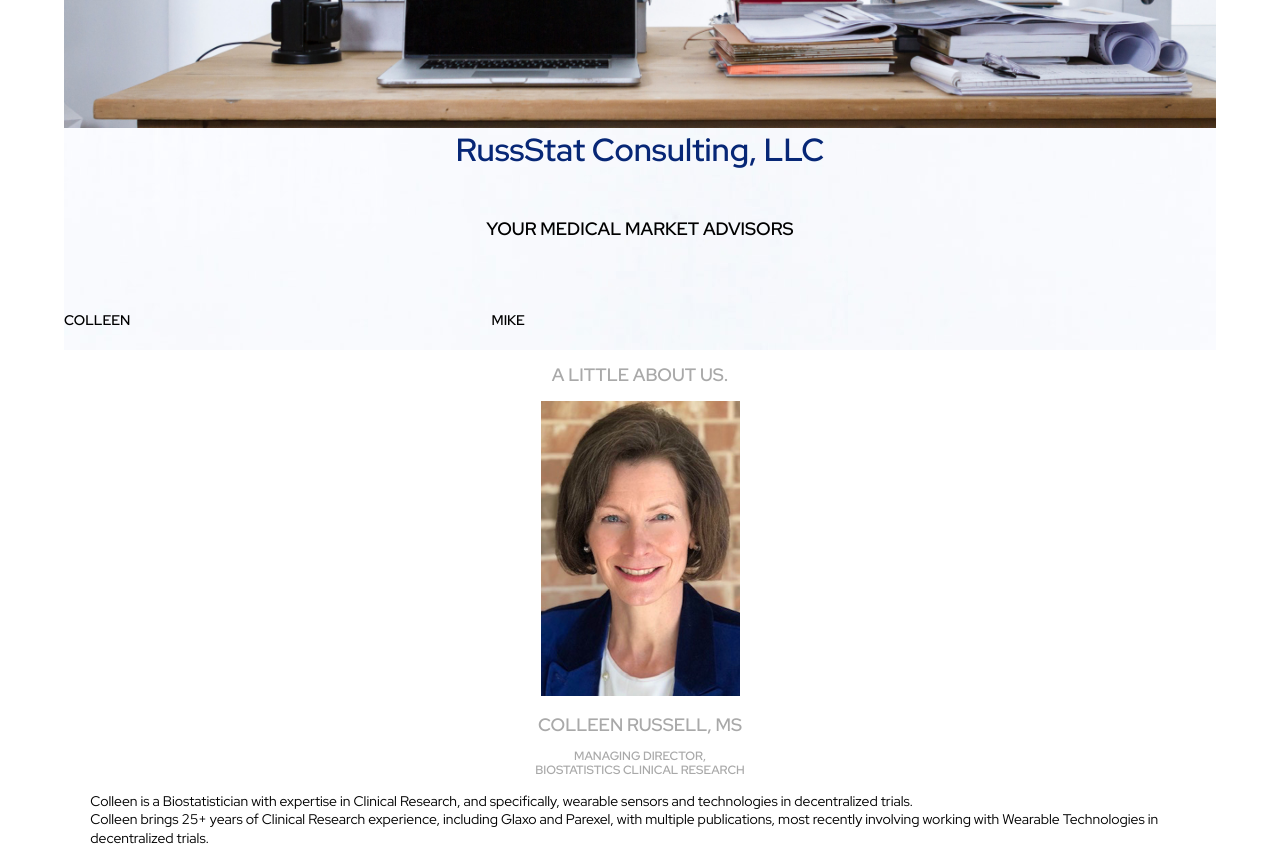
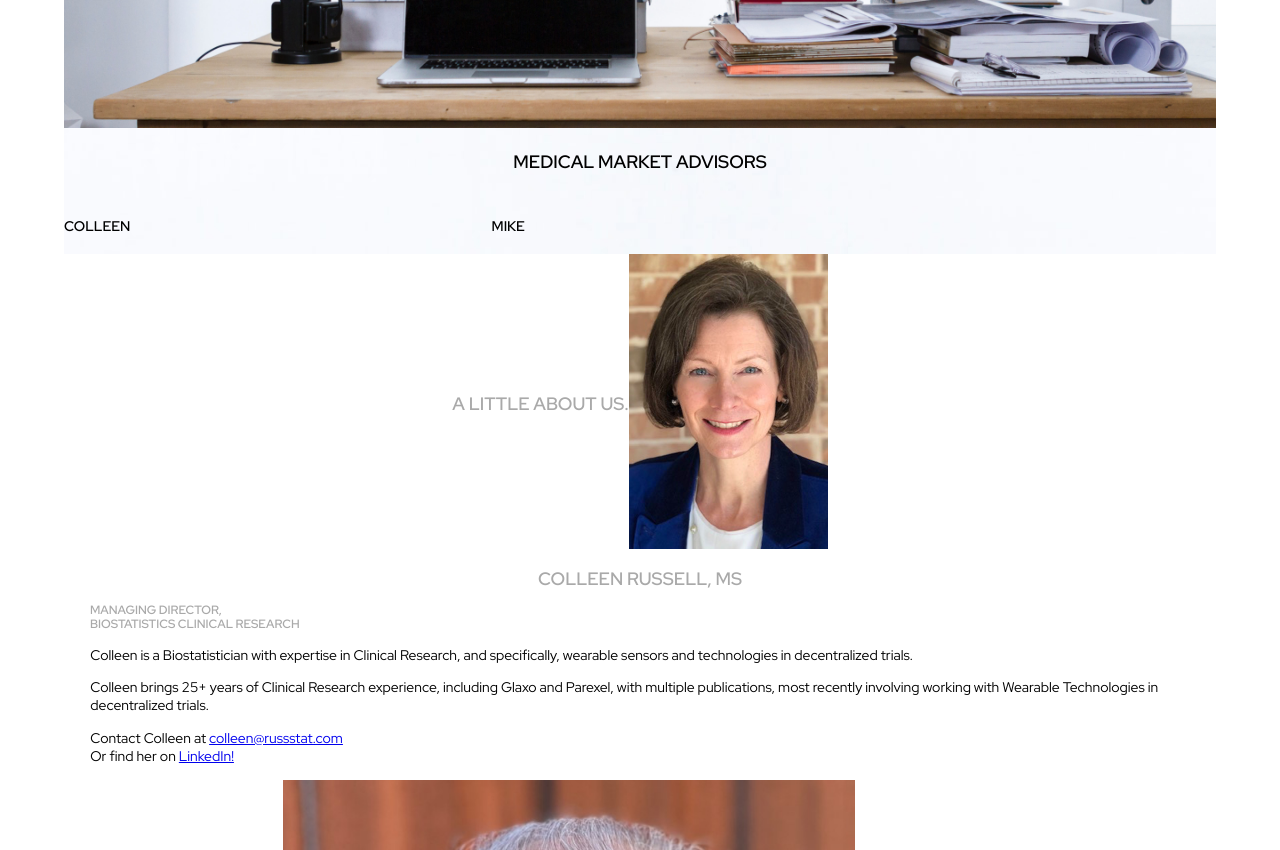
Before and after one commit to Madie-F/RussStat-Consulting, a website built with Parcel: page index.html in a window 1280 px wide. Shown: the part 640-1490 px from the top of the page. Built offline with nearby package versions, Linux system fonts and the light colour scheme; files whose address does not match are found by name; a web font is replaced by a local one.

Commit message:
Corrected fonts & headers

```diff
--- a/css/main.css
+++ b/css/main.css
@@ -33,6 +33,7 @@
 	color: #072776;
 	font-size: 1.75em;
 	width: 100%;
+	font-weight: bolder;
 }
 
 h2 {
@@ -47,13 +48,15 @@
 	color: darkgrey;
 	font-size: .75em;
 	text-transform: uppercase;
-	text-align: center;
+	text-align: left;
+	padding-left: 26px;
 }
 
 p {
 	font-size: .875em;
 	line-height: 1.3125em;
 	padding: 0 1.875em;
+	text-align: left;
 }
 
 /*The widths are in a percentage!*/
@@ -68,24 +71,24 @@
 	background-position: 50%;
 }
 header h1 {
+	font-family: 'Staatliches',;
 	margin: 0;
 	padding: 15px 10px;
 	width: 100%;
 }
 header h2 {
 	margin: 0;
-	padding: 20px 20px 20px 20px;
 	width: 100%;
 	text-align: center;
 }
 header nav {
 	margin: 0;
-	padding: 12px 0;
+	padding: 10px 0;
 	width: 100%;
 }
 header nav ul {
 	margin: 0;
-	padding: 0;
+	padding: 5px 0 0 0;
 }
 header nav ul li{
 	text-transform: uppercase;
@@ -110,7 +113,7 @@
 }
 .main-title h2 {
 	text-align: center;
-	padding: 50px 0;
+	padding: 20px 0;
 	color: black;
 }
 .main-image img {
@@ -123,10 +126,10 @@
 	background-size: cover;
 	position: relative;
 }
-.hero-text h2{
+.hero-text h1{
 	text-align: center;
 	position:absolute;
-	top: 20%;
+	top: 10%;
 	left: 50%;
 	transform: translate(-50%, -50%);
 }
@@ -140,12 +143,12 @@
 }
 
 .colleen-contact-img img{
-	height: auto;
+	height:auto;
 	max-width: 100%;
 }
 .mike-contact-img img {
 	height: auto;
-	max-width: 90%;
+	max-width: 80%;
 }
 
 /*The widths are in a percentage!*/
--- a/index.html
+++ b/index.html
@@ -10,6 +10,9 @@
   <link rel="preconnect" href="https://fonts.googleapis.com">
   <link rel="preconnect" href="https://fonts.gstatic.com" crossorigin>
   <link href="https://fonts.googleapis.com/css2?family=Poiret+One&family=Red+Hat+Display:ital,wght@0,300;0,400;0,600;1,300;1,400;1,600&family=Sansita+Swashed:wght@300;400&display=swap" rel="stylesheet">
+  <link rel="preconnect" href="https://fonts.googleapis.com">
+  <link rel="preconnect" href="https://fonts.gstatic.com" crossorigin>
+  <link href="https://fonts.googleapis.com/css2?family=Staatliches&display=swap" rel="stylesheet">
   <meta name="description" content="">
   <meta name="viewport" content="width=device-width, initial-scale=1">
 
@@ -34,10 +37,9 @@
       <div class="main-title">
         <div class="main-image"><img src="../russstat/img/greys-desk.jpg" alt="desk" style="width:100%;"></div>
         <div class="hero-text">
-            <h2>Hello, we are</h2>
-            <h1>RussStat Consulting, LLC</h1>
+          <h1>RussStat Consulting,<br> LLC</h1>
         </div>
-          <h2>your Medical Market Advisors</h2>
+        <h2>Medical Market Advisors</h2>
         <nav>
           <ul>
             <li><a href="#top-section">Colleen</a></li>
@@ -48,15 +50,18 @@
     </header>
 
     <section class="top-section">
+      <div class="about-introc">
         <h2>A little about us.</h2>
+      </div>
       <div class="colleen-contact-img"><img src="../russstat/img/colleenpic.png" alt="colleen russell image"></a></div>
       <div class="ctext">
         <h2>Colleen Russell, MS<br></h2>
         <h3>Managing Director,<br>
           Biostatistics Clinical Research</h3>
         <p>Colleen is a Biostatistician with expertise in Clinical Research, and specifically,
-              wearable sensors and technologies in decentralized trials.<br>
-              Colleen brings 25+ years of Clinical Research experience,
+          wearable sensors and technologies in decentralized trials.
+        </p>
+        <p>Colleen brings 25+ years of Clinical Research experience,
           including Glaxo and Parexel, with multiple publications,
           most recently involving working with Wearable Technologies in decentralized trials.
         </p>
@@ -76,10 +81,12 @@
         </h3>
         <p>Mike is a Healthcare Executive who specializes in Early Stage Medical Device Commercial Strategy,
           Market Assessment, Market Development, Commercial Build, and Commercial Execution.<br>
-            Mike brings 25+ years of hands-on, in-field leadership experience,
+        </p>
+        <p>Mike brings 25+ years of hands-on, in-field leadership experience,
           including experience from 8 start-up/early commercial launches,
           contributing to over $1 Billion in total exit valuations.
-            Mike provides a Servant Leadership mentality along with significant learnings on not only what "to do",               but as important, what "not to do", to insure success.
+          Mike provides a Servant Leadership mentality along with significant learnings on not only what "to do", but as
+          important, what "not to do", to insure success.
           Mistakes can be costly, straining early capital resources, which can delay and dilute ROI.
         </p>
         <div class="contactm">
@@ -100,11 +107,10 @@
 
 <!-- Things left:
 -link their profile pics to their email
--decide on fonts
--
+-figure out how to make their pictures the same size
+-write the CSS for the tablet & laptop screens
 -align RSC with Groove "row/section" style in HTML
--correct CSS to match colors, fonts, etc
 -make sure all <span>s are covered
--fill in Mike's about me
--
+-change Nav to something like "Hi, we're Colleen and Mike, your local Medical Market Advisors"
+  or leave the h2 "MMA" and just have "Hi, we're Colleen & Mike!"
 --->
```
Lines whose indentation alone changed are shown as unchanged.
